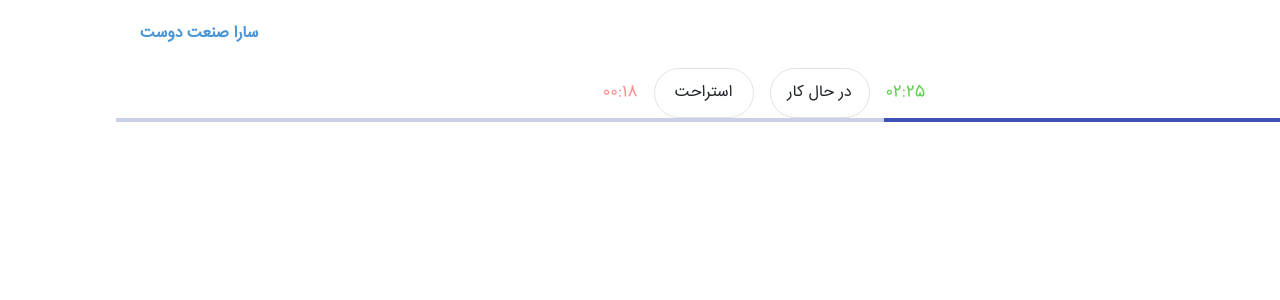
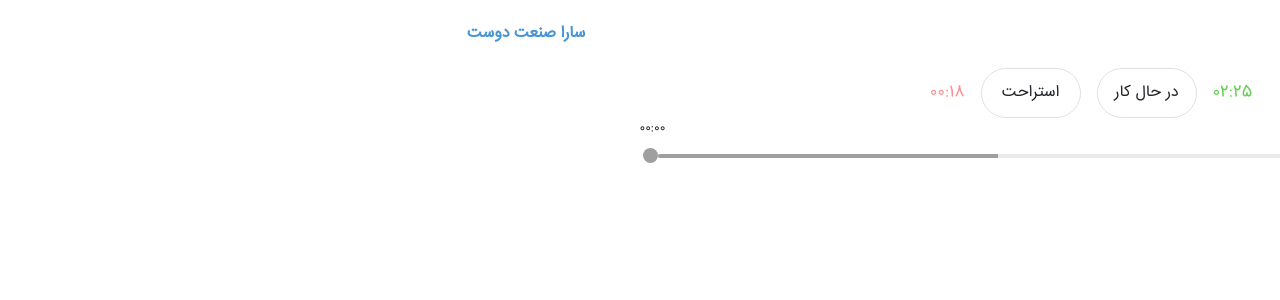
Before and after one commit to Sarah-SanatDoost/TaskTime, an Angular app: page /current-day in a window 1280 px wide. Shown: the top 300 px of the page. Built offline with nearby package versions, Linux system fonts and the light colour scheme.

Commit message:
design progress bar

```diff
--- a/src/app/components/current-work-day/current-work-day.component.css
+++ b/src/app/components/current-work-day/current-work-day.component.css
@@ -1,36 +1,87 @@
-.user-name{
+.user-name {
     color: #4895d6;
     font-size: 16px;
     font-weight: bold;
 }
-.work-time{
+
+.work-time {
     color: #61cf4f;
     font-size: 16px;
 }
-.rest-time{
+
+.rest-time {
     color: #fc8f8f;
     font-size: 16px;
 }
-.work , .rest{
-border-radius: 50px;
-/* padding: 5px; */
-width: 100px;
-height: 50px;
-font-size: 16px;
+
+.work,
+.rest {
+    border-radius: 50px;
+    /* padding: 5px; */
+    width: 100px;
+    height: 50px;
+    font-size: 16px;
 }
-.work:hover{
+
+.work:hover {
     background-color: #ecf8ea;
 }
-.rest:hover{
+
+.rest:hover {
     background-color: #ffe3e3;
 }
-.work:focus{
+
+.work:focus {
     box-shadow: 0 0 12px #61cf4f;
     border: 1px solid #61cf4f;
     background-color: #ecf8ea;
 }
-.rest:focus{
+
+.rest:focus {
     box-shadow: 0 0 12px #fc8f8f;
     border: 1px solid #fc8f8f;
     background-color: #ffe3e3;
 }
+
+.progress {
+    width: 850px;
+    position: relative;
+}
+
+::ng-deep.mat-progress-bar-fill::after {
+    background-color: #9f9f9f;
+
+}
+
+::ng-deep .mat-progress-bar-buffer {
+    background: #eaeaea;
+}
+
+.point-fill {
+    width: 15px;
+    height: 15px;
+    border-radius: 50%;
+    background-color: #9f9f9f;
+    align-items: end;
+}
+.point-empty{
+    width: 15px;
+    height: 15px;
+    border-radius: 50%;
+    background-color:white;
+    border: 1px solid #9f9f9f;
+    align-items: start;
+}
+.mat-progress-bar{
+    bottom: 5px;
+}
+.timebar{
+    width: 887px;
+
+}
+.bar{
+    height: 25px;
+}
+.time-bar-container{
+    font-size: 12px;
+}
--- a/src/app/components/current-work-day/current-work-day.component.html
+++ b/src/app/components/current-work-day/current-work-day.component.html
@@ -1,4 +1,4 @@
-<div class="d-flex flex-column rtl">
+<div class="d-flex flex-column">
     <div class="user-name d-flex flex-row justify-content-end iransans p-4">سارا صنعت دوست</div>
 
     <div class="d-flex flex-row justify-content-center align-items-center iransans">
@@ -8,7 +8,16 @@
         <span class="rest-time ms-3">00:18</span>
     </div>
 
-    <div class="ltr">
-        <mat-progress-bar mode="determinate" value="40"></mat-progress-bar>
+    <div class="time-bar-container d-flex flex-column justify-content-end ltr align-items-center iransans">
+        <div class="timebar d-flex flex-row ">
+            <span class="col d-flex flex-row justify-content-start">24:00</span>
+            <span class="col d-flex flex-row justify-content-end">00:00</span>
+        </div>
+        <div class="d-flex flex-row align-items-end ltr bar">
+            <div class="point-fill"></div>
+            <mat-progress-bar class="progress mt-5 d-flex" mode="determinate" value='40' dir="ltr"></mat-progress-bar>
+            <div class="point-empty"></div>
+        </div>
+
     </div>
 </div>
--- a/src/app/components/current-work-day/current-work-day.component.ts
+++ b/src/app/components/current-work-day/current-work-day.component.ts
@@ -12,4 +12,7 @@ export class CurrentWorkDayComponent implements OnInit {
   ngOnInit(): void {
   }
 
+
+
+
 }
--- a/src/index.html
+++ b/src/index.html
@@ -1,5 +1,5 @@
 <!doctype html>
-<html lang="en" dir="rtl">
+<html lang="en" >
 <head>
   <meta charset="utf-8">
   <title>TaskTime</title>
--- a/src/styles.css
+++ b/src/styles.css
@@ -6,6 +6,9 @@
 html, body { height: 100%; }
 body { margin: 0; font-family: "IRANSans", "Helvetica Neue", sans-serif; }
 
+*{
+    direction: rtl;
+}
 .iransans{
     font-family: "IRANSans";
 }
```
